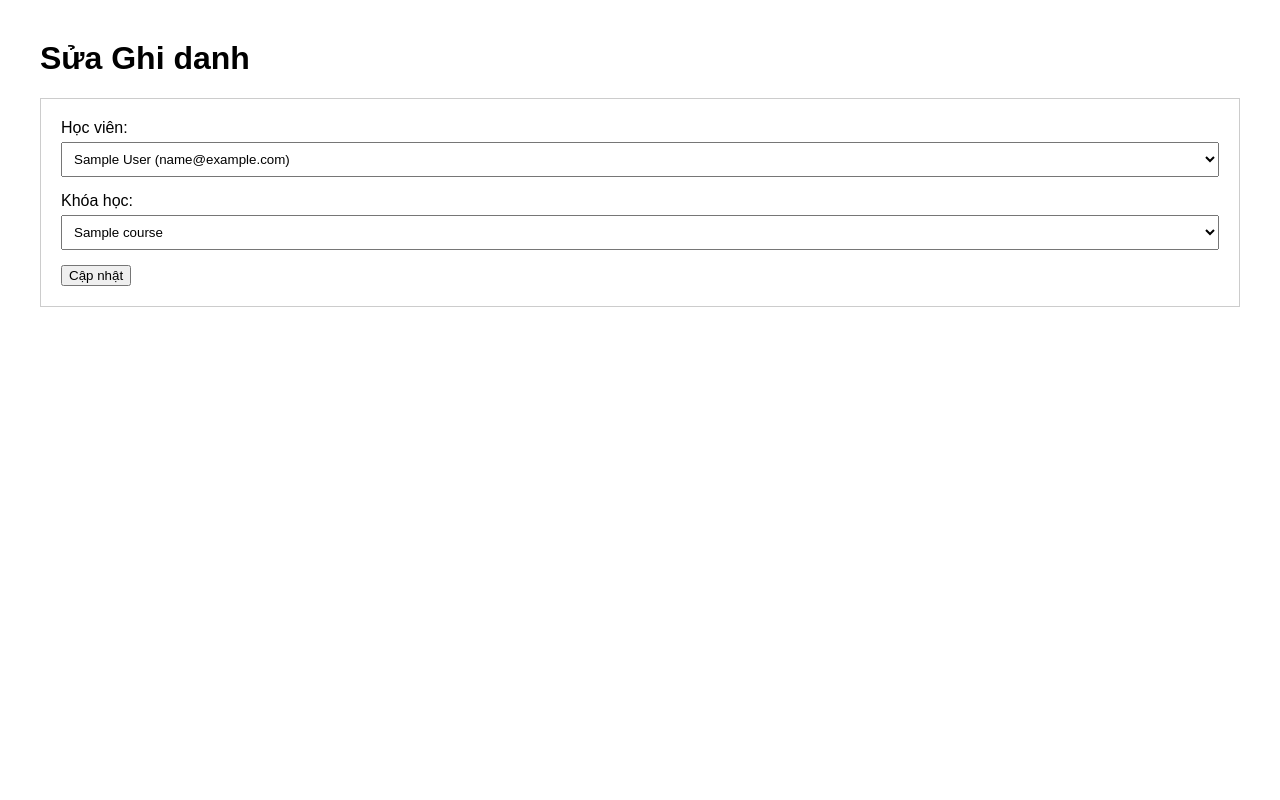
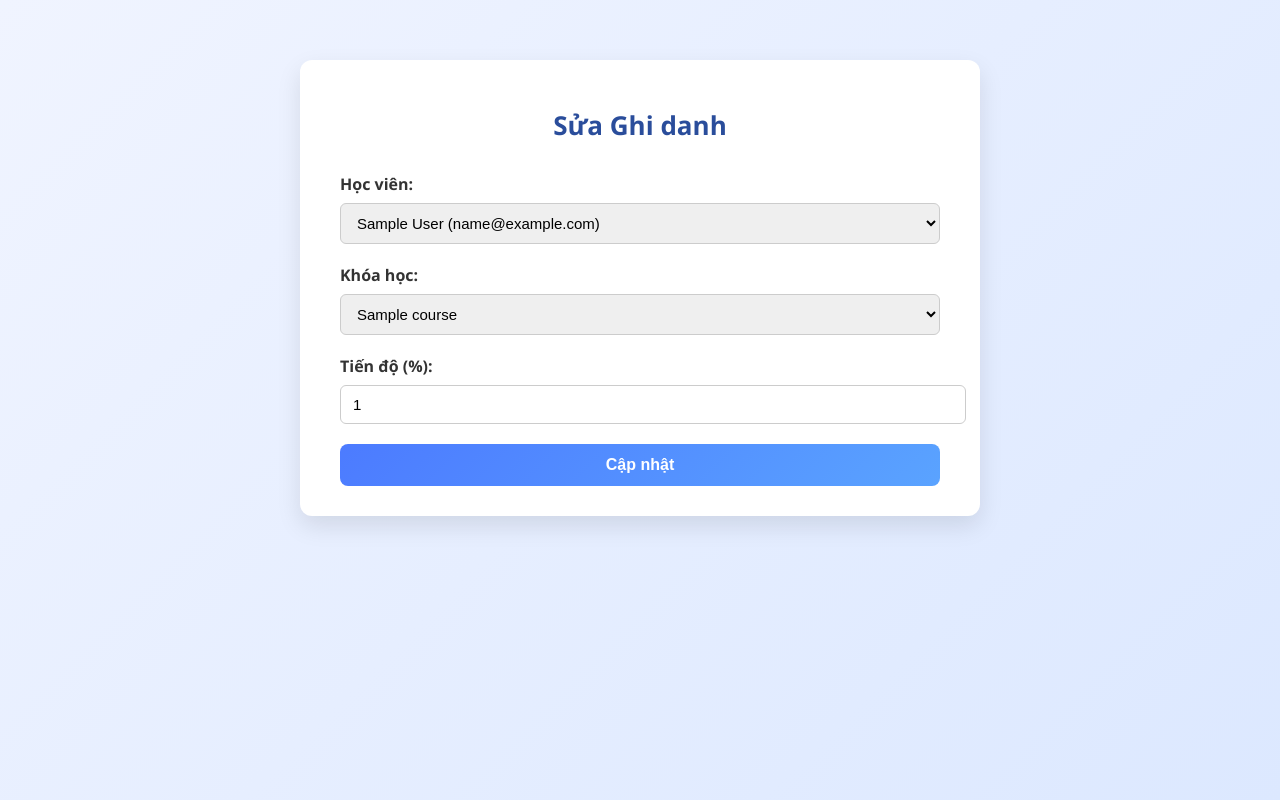
Before and after one commit to TanDuy274/programming_mobile_e_learning_N23, a Node server app: page /admin/enrollments/600000000000000000000001/edit in a window 1280 px wide. Run offline with Node 20, Linux system fonts and the light colour scheme; tables that the repository leaves empty hold one stand-in row (values such as "Sample post"); some libraries are stand-ins or nearby versions.

Commit message:
EL-95 update admin UI - edit-enrollment

```diff
--- a/e-learning-backend/views/edit-enrollment.ejs
+++ b/e-learning-backend/views/edit-enrollment.ejs
@@ -1,13 +1,101 @@
 <!DOCTYPE html>
 <html lang="en">
   <head>
-    <meta charset="UTF-8">
+    <meta charset="UTF-8" />
     <title>Sửa Ghi danh</title>
-    <style>body { font-family: sans-serif; margin: 40px; } .form-container { padding: 20px; border: 1px solid #ccc; } .form-group { margin-bottom: 15px; } label { display: block; margin-bottom: 5px; } select { width: 100%; padding: 8px; }</style>
+    <style>
+      /* --- Tổng thể --- */
+      body {
+        font-family: "Segoe UI", Tahoma, Geneva, Verdana, sans-serif;
+        background: linear-gradient(135deg, #f0f4ff, #dce8ff);
+        margin: 0;
+        padding: 0;
+        display: flex;
+        justify-content: center;
+        align-items: flex-start;
+        min-height: 100vh;
+      }
+
+      .container {
+        max-width: 600px;
+        width: 100%;
+        margin-top: 60px;
+        background: #fff;
+        border-radius: 12px;
+        box-shadow: 0 10px 25px rgba(0, 0, 0, 0.1);
+        padding: 30px 40px;
+      }
+
+      h1 {
+        text-align: center;
+        margin-bottom: 30px;
+        color: #2a4d9b;
+        font-size: 26px;
+      }
+
+      /* --- Form --- */
+      .form-group {
+        margin-bottom: 20px;
+      }
+
+      label {
+        display: block;
+        font-weight: 600;
+        margin-bottom: 8px;
+        color: #333;
+      }
+
+      select,
+      input[type="number"] {
+        width: 100%;
+        padding: 10px 12px;
+        border: 1px solid #ccc;
+        border-radius: 6px;
+        font-size: 15px;
+        transition: 0.2s;
+      }
+
+      select:focus,
+      input[type="number"]:focus {
+        border-color: #4c7bff;
+        box-shadow: 0 0 0 3px rgba(76, 123, 255, 0.2);
+        outline: none;
+      }
+
+      /* --- Nút hành động --- */
+      button {
+        width: 100%;
+        padding: 12px;
+        border: none;
+        border-radius: 8px;
+        background: linear-gradient(135deg, #4c7bff, #5aa3ff);
+        color: #fff;
+        font-size: 16px;
+        font-weight: 600;
+        cursor: pointer;
+        transition: 0.3s;
+      }
+
+      button:hover {
+        background: linear-gradient(135deg, #3b66e3, #4892ff);
+        transform: translateY(-1px);
+      }
+
+      /* --- Responsive --- */
+      @media (max-width: 480px) {
+        .container {
+          padding: 25px 20px;
+        }
+
+        h1 {
+          font-size: 22px;
+        }
+      }
+    </style>
   </head>
   <body>
+    <div class="container">
       <h1>Sửa Ghi danh</h1>
-    <div class="form-container">
       <form action="/admin/enrollments/<%= enrollment._id %>/edit" method="POST">
         <div class="form-group">
           <label for="user">Học viên:</label>
@@ -19,6 +107,7 @@
             <% }) %>
           </select>
         </div>
+
         <div class="form-group">
           <label for="course">Khóa học:</label>
           <select id="course" name="course">
@@ -29,6 +118,20 @@
             <% }) %>
           </select>
         </div>
+
+        <div class="form-group">
+          <label for="progress">Tiến độ (%):</label>
+          <input
+            type="number"
+            id="progress"
+            name="progress"
+            value="<%= enrollment.progress %>"
+            min="0"
+            max="100"
+            required
+          />
+        </div>
+
         <button type="submit">Cập nhật</button>
       </form>
     </div>
```
Lines whose indentation alone changed are shown as unchanged.
